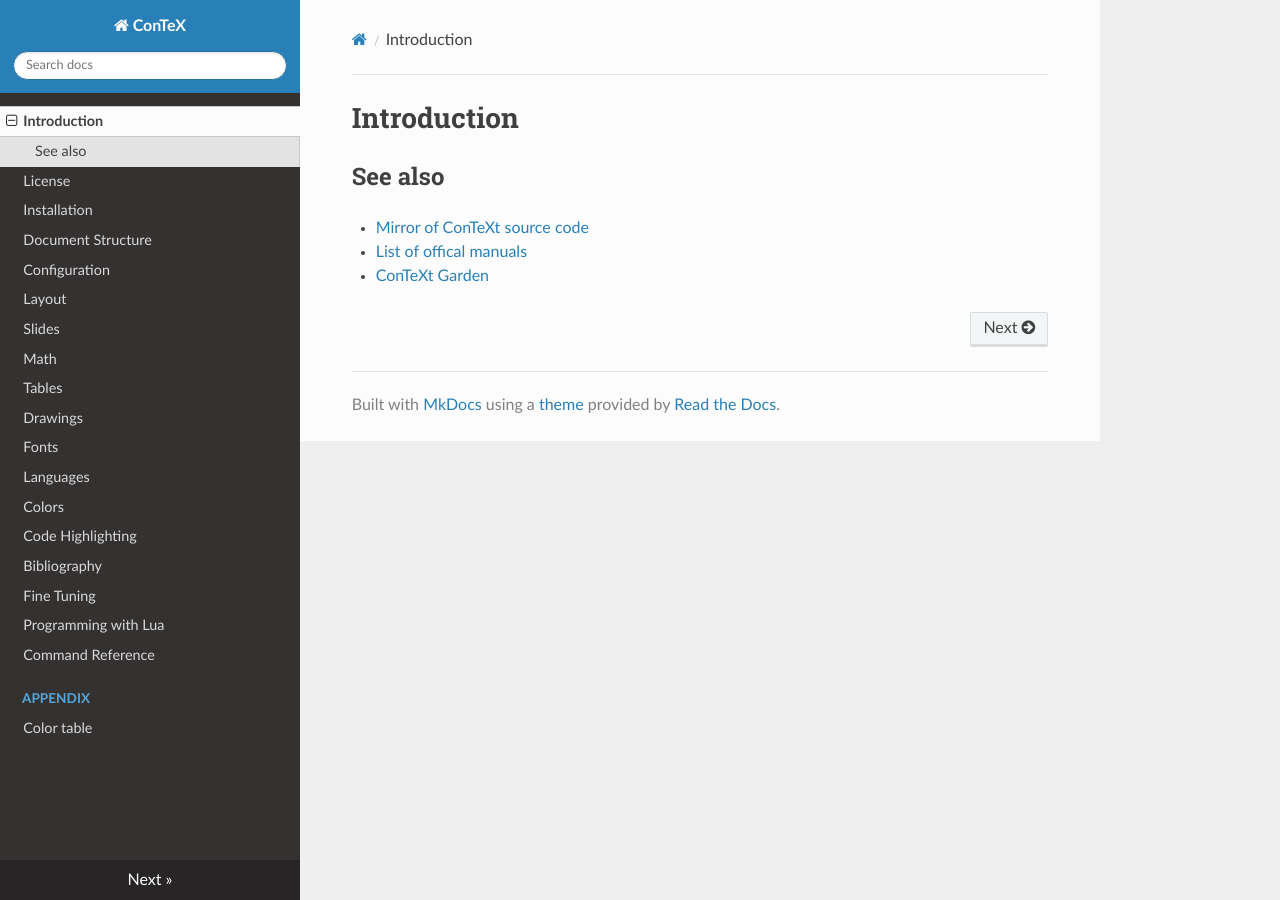
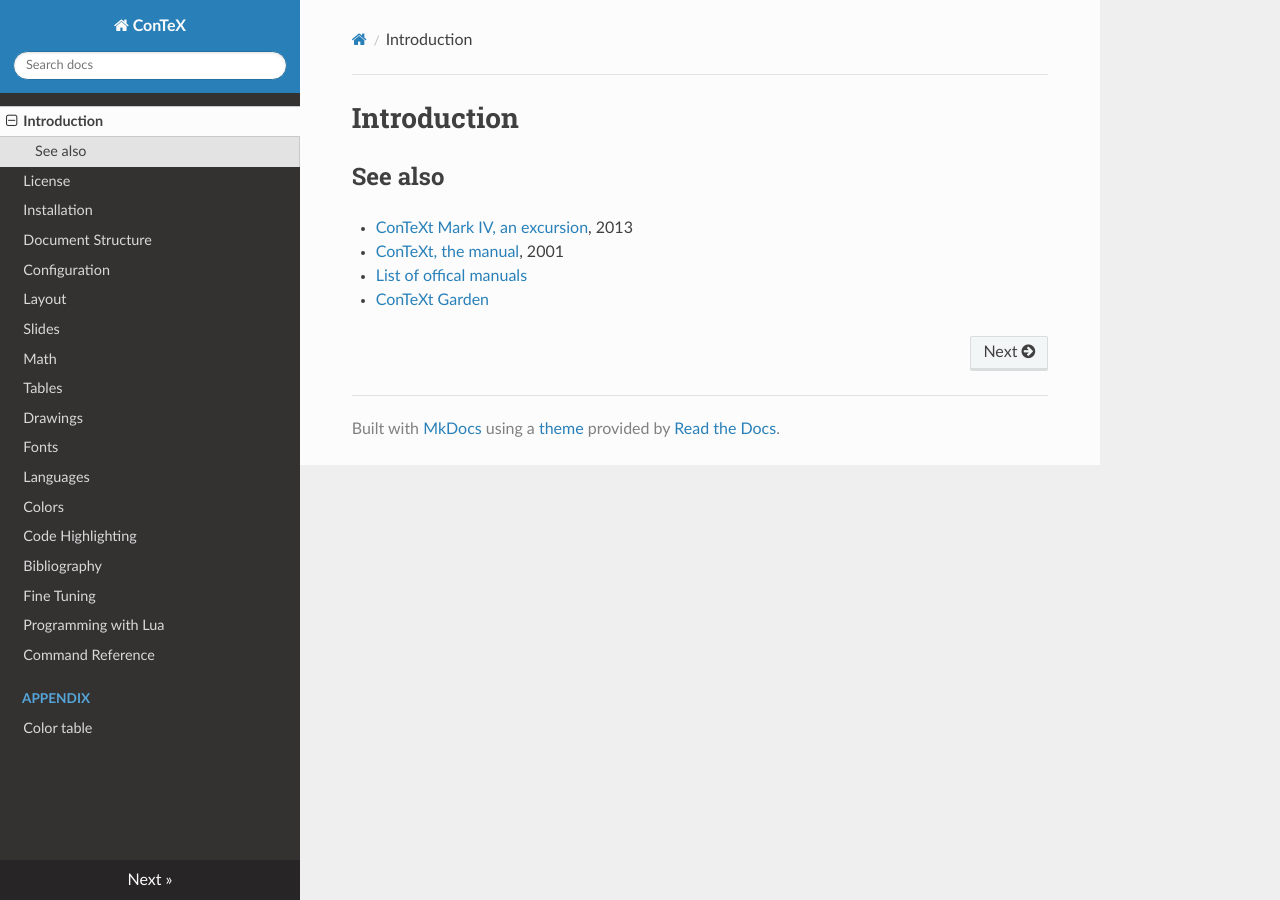
Before and after one commit to champignoom/contex-docs, an MkDocs documentation site: the page built from docs/index.md, in a window 1280 px wide. Built offline with MkDocs 1.6.1, drawn with Linux system fonts in a browser that asks for light colours; nearby versions of some CDN libraries.

Commit message:
restructure pointers

```diff
--- a/docs/index.md
+++ b/docs/index.md
@@ -1,10 +1,7 @@
 # Introduction
 
 ## See also
-- [Mirror of ConTeXt source code][1]
-- [List of offical manuals][2]
-- [ConTeXt Garden][3]
-
-[1]: https://bitbucket.org/phg/context-mirror/
-[2]: http://www.pragma-ade.com/overview.htm
-[3]: https://wiki.contextgarden.net/
+- [ConTeXt Mark IV, an excursion](http://www.pragma-ade.com/general/manuals/ma-cb-en.pdf), 2013
+- [ConTeXt, the manual](http://www.pragma-ade.com/general/manuals/cont-eni.pdf), 2001
+- [List of offical manuals](http://www.pragma-ade.com/overview.htm)
+- [ConTeXt Garden](https://wiki.contextgarden.net)
```
Also changed, not shown: docs/appendix/color-table.md (+2 -0 lines), docs/command-reference.md (+2 -3 lines), docs/quick-start.md (deleted, +0 -9 lines).
